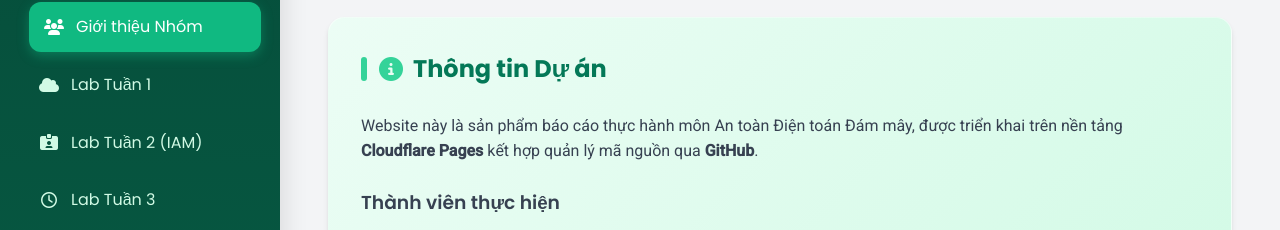
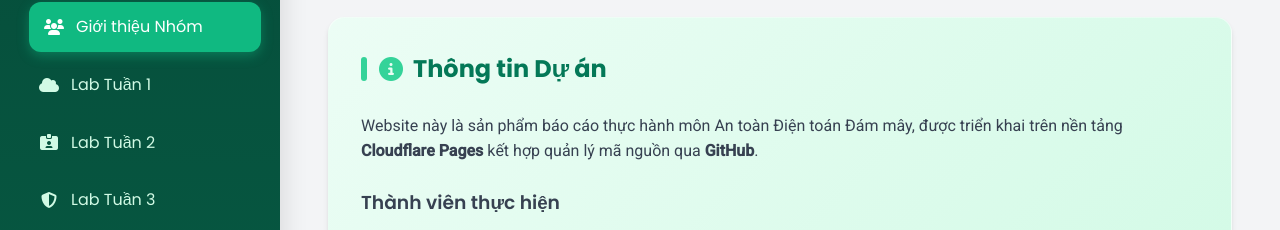
Before and after one commit to HuynhLong2004/nhom8-lab1-cloudflare-pages, a plain HTML site: page index.html in a window 1280 px wide. Shown: the part 116-346 px from the top of the page. Drawn offline with Linux system fonts and the light colour scheme.

Commit message:
Update index.html

```diff
--- a/index.html
+++ b/index.html
@@ -480,8 +480,8 @@
         <ul class="nav-links">
             <li><a href="#intro" class="active" onclick="showLab('intro')"><i class="fa-solid fa-users"></i> Giới thiệu Nhóm</a></li>
             <li><a href="#lab1" onclick="showLab('lab1')"><i class="fa-solid fa-cloud"></i> Lab Tuần 1</a></li>
-            <li><a href="#lab2" onclick="showLab('lab2')"><i class="fa-solid fa-id-card-clip"></i> Lab Tuần 2 (IAM)</a></li>
-            <li><a href="#lab3" onclick="showLab('lab3')"><i class="fa-regular fa-clock"></i> Lab Tuần 3</a></li>
+            <li><a href="#lab2" onclick="showLab('lab2')"><i class="fa-solid fa-id-card-clip"></i> Lab Tuần 2</a></li>
+            <li><a href="#lab3" onclick="showLab('lab3')"><i class="fa-solid fa-shield-halved"></i> Lab Tuần 3</a></li>
             <li><a href="#lab4" onclick="showLab('lab4')"><i class="fa-regular fa-clock"></i> Lab Tuần 4</a></li>
             <li><a href="#lab5" onclick="showLab('lab5')"><i class="fa-regular fa-clock"></i> Lab Tuần 5</a></li>
         </ul>
```
